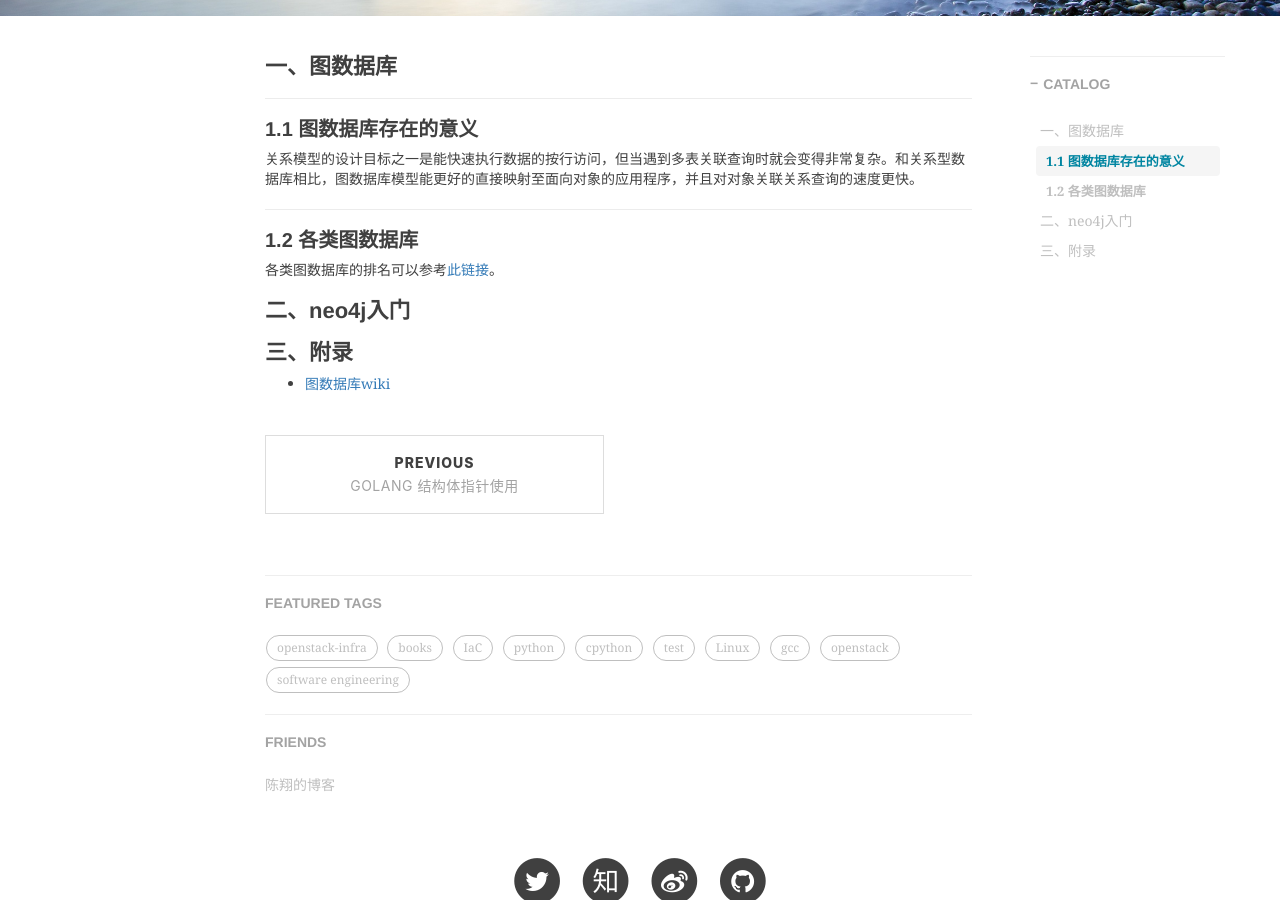
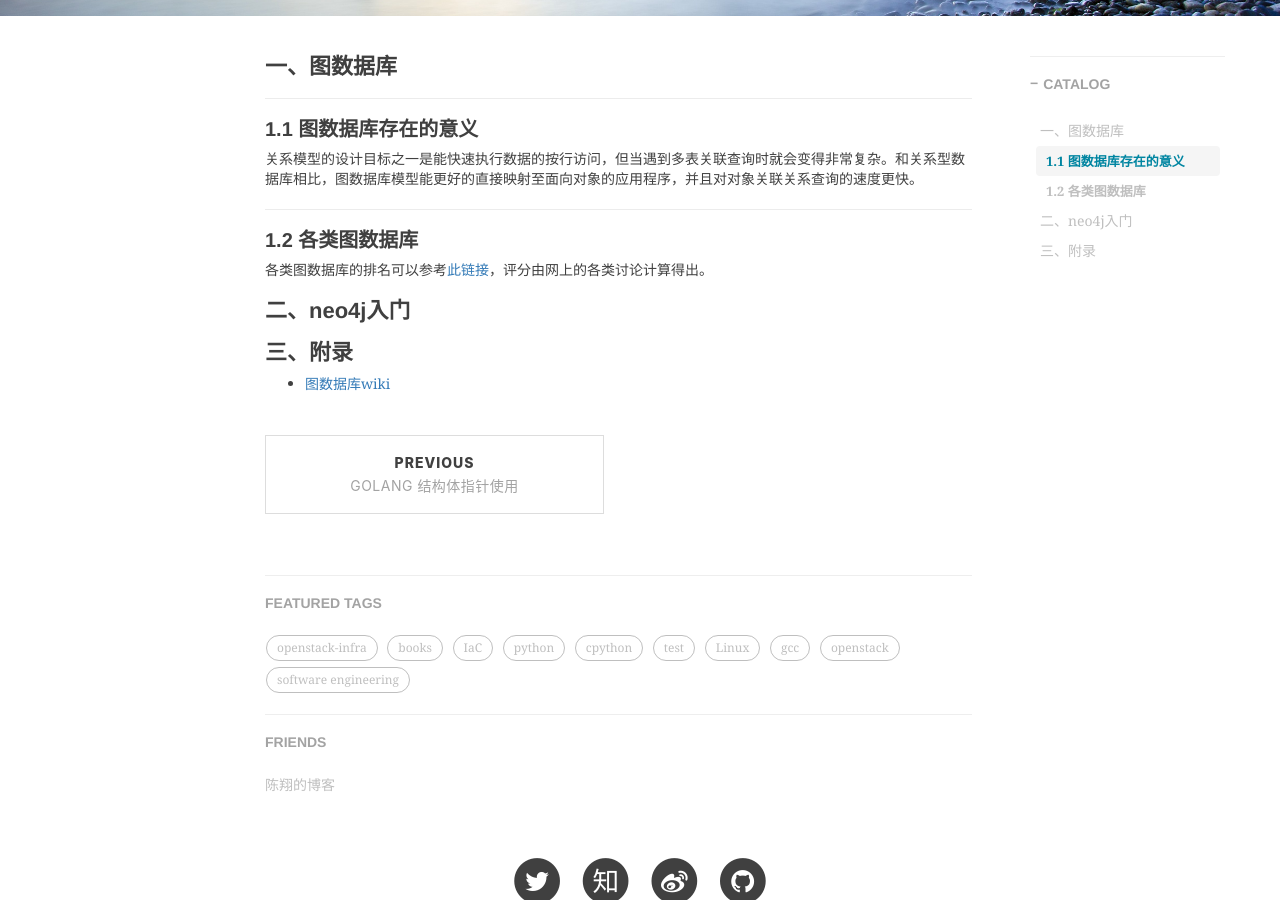
Before and after one commit to shihai1991/shihai1991.github.io, a Jekyll site: the page built from _posts/2022-12-28-图数据库.md, in a window 1280 px wide and 900 px high, scrolled down 439 px. Built offline with Jekyll 4.4.1, drawn with Linux system fonts in a browser that asks for light colours; nearby versions of some CDN libraries; comment, search, counter and statistics services are not loaded.

Commit message:
Update 2022-12-28-图数据库.md

```diff
--- a/_posts/2022-12-28-图数据库.md
+++ b/_posts/2022-12-28-图数据库.md
@@ -13,7 +13,7 @@ time: '2022.12.28 14:45:00'
 关系模型的设计目标之一是能快速执行数据的按行访问，但当遇到多表关联查询时就会变得非常复杂。和关系型数据库相比，图数据库模型能更好的直接映射至面向对象的应用程序，并且对对象关联关系查询的速度更快。
 
 ## 1.2 各类图数据库
-各类图数据库的排名可以参考[此链接](https://db-engines.com/en/ranking/graph+dbms)。
+各类图数据库的排名可以参考[此链接](https://db-engines.com/en/ranking/graph+dbms)，评分由网上的各类讨论计算得出。
 
 # 二、neo4j入门
 
```
